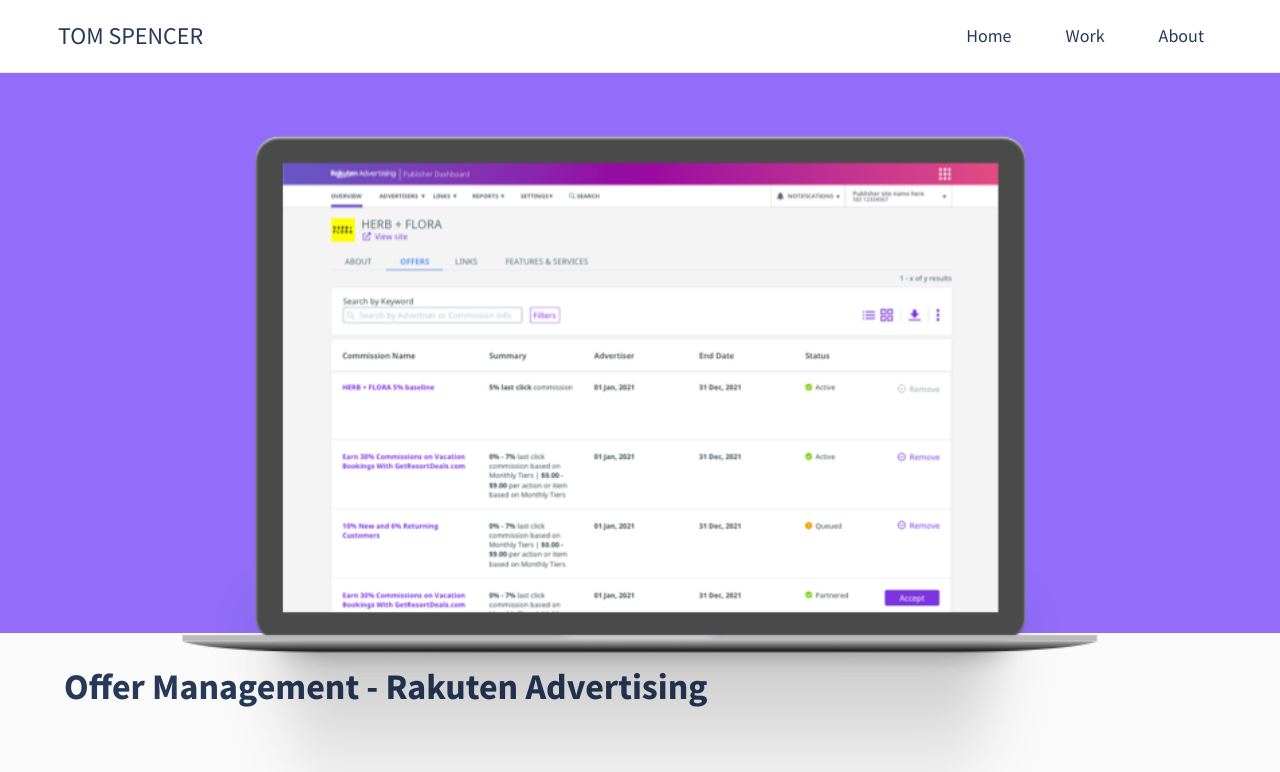
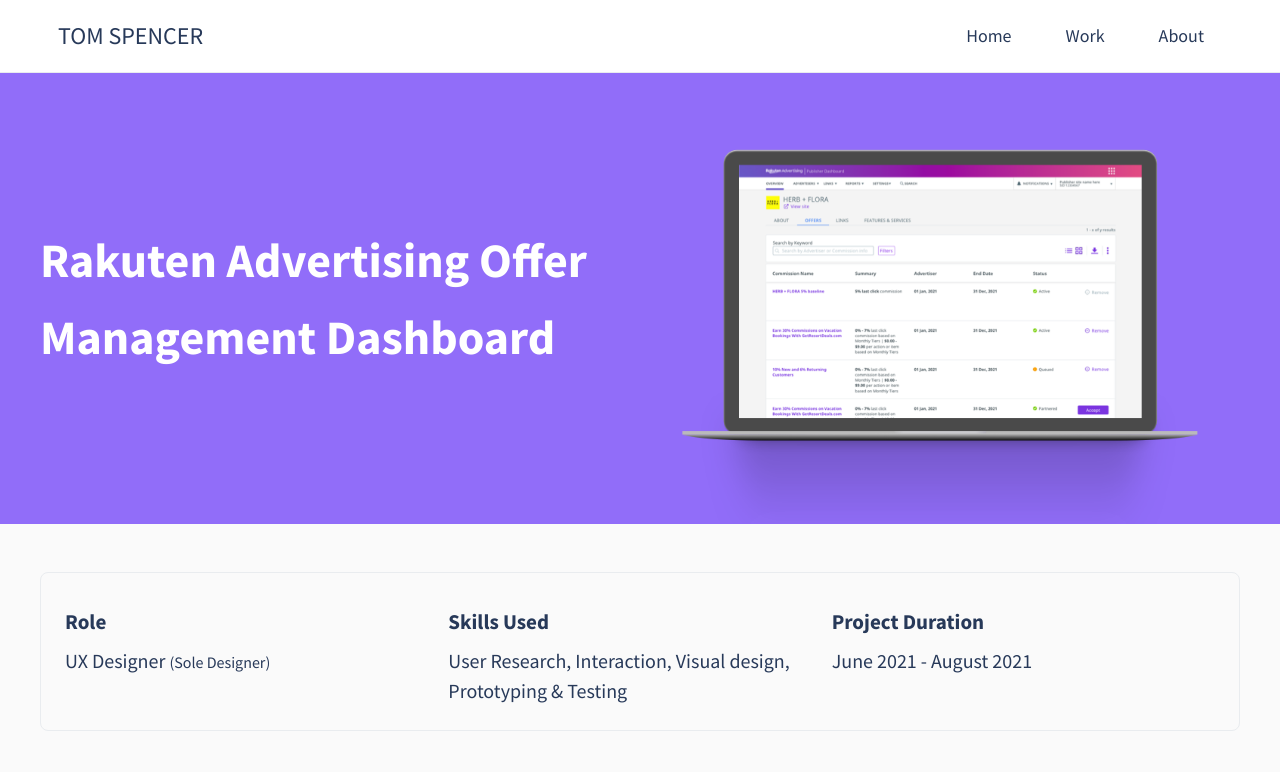
Before and after one commit to tomatronic/portfolio, a Next.js app: page /work/offer-management in a window 1280 px wide. Shown: the top 772 px of the page. Built offline with nearby package versions, Linux system fonts and the light colour scheme.

Commit message:
New additions

```diff
--- a/pages/css/home.module.css
+++ b/pages/css/home.module.css
@@ -6,8 +6,8 @@
 .introContainer {
     max-width: 100%;
     margin: 0 auto;
-    background: url(../../public/tomspencer.png) no-repeat right center;
     height: 600px;
+    display: flex;
 }
 
 .introLeft {
@@ -18,6 +18,10 @@
     width: 100%;
     max-width: 550px;
     height: 324px;
+}
+
+.introRight {
+    display: flex;
 }
 
 .intro {
--- a/pages/index.js
+++ b/pages/index.js
@@ -36,6 +36,9 @@
           <Link href="#work"><button className={styles.btnintro}>See what I do</button></Link>
           <Link href="/about"><a href="/about">More about me</a></Link>
         </div>
+      </div>
+      <div className={styles.introRight}>
+        <img src="/tomspencer.png" alt="Tom Spencer - UX/UI Designer" />
       </div>
       </div>
       </div>
--- a/pages/work/css/caseStudy.module.css
+++ b/pages/work/css/caseStudy.module.css
@@ -1,9 +1,25 @@
-.imagecontainer {
-    display: grid;
+.csIntroBanner {
+    display: flex;
     background-color: #916DF9;
-    height: 100vh;
-    max-height: 560px;
     width: 100%;
+  }
+
+  .csIntroduction {
+      display: flex;
+      align-items: center;
+  }
+
+  .csIdentity {
+      color: #FFF;
+      flex: 1;
+  }
+
+  .csIdentity h1 {
+      font-size: 48px;
+  }
+
+  .csIntroImage {
+      flex: 1;
   }
 
   .imagecontainer  > div {
@@ -106,14 +122,23 @@
     }
 
     .role {
-        flex: 1 1 0;
+        display: flex;
         border: 1px solid #e9ecef;
         border-radius: 8px;
-        padding: 0px 24px 24px;
+        padding: 24px;
+        margin: 48px 0;
+    }
+
+    .role > * {
+        flex: 1;
     }
 
     .role h3 {
-        margin: 24px 0;
+        margin: 8px 0;
+    }
+
+    .role p {
+        margin: 0;
     }
 
     .tags {
--- a/pages/work/offer-management.js
+++ b/pages/work/offer-management.js
@@ -7,13 +7,34 @@
     return (
         <>
             <NavBar />
-            <div className={styles.imagecontainer}>
-                <Image src="/topBanner.png" layout="fill" className={styles.image} />
+            <div className={styles.csIntroBanner}>
+                <div className="mainContainer">
+                    <div className={styles.csIntroduction}>
+                        <div className={styles.csIdentity}>
+                            <h1>Rakuten Advertising Offer Management Dashboard</h1>
+
+                        </div>
+                        <div className={styles.csIntroImage}>
+                            <img src="/topBanner.png" layout="fill" className={styles.image} />
+                        </div>
+                    </div>
+                </div>
             </div>
             <div className="mainContainer">
-                <div className={styles.csTitle}>
-                    <h1>Offer Management - Rakuten Advertising</h1>
-                </div>
+            <div className={styles.role}>
+                                <div>
+                                    <h3>Role</h3>
+                                    <p>UX Designer <span className={styles.tags}>(Sole Designer)</span></p>
+                                </div>
+                                <div>
+                                    <h3>Skills Used</h3>
+                                    <p>User Research, Interaction, Visual design, Prototyping &amp; Testing</p>
+                                </div>
+                                <div>
+                                    <h3>Project Duration</h3>
+                                    <p>June 2021 - August 2021</p>
+                                </div>
+                            </div>
                 <div className={styles.csOverview}>
                     <div className={styles.overview}>
                         <h2>Overview</h2>
@@ -21,14 +42,7 @@
                         <h2>Users and Audience</h2>
                     <p>The main users are the marketers that control a brands affiliate programme. They want to ensure they get the best possible return on commission. The users have a strong preference for a fast, easily accessible system.</p>
                     </div>
-                    <div className={styles.role}>
-                        <h3>My Role</h3>
-                        <p>UX Designer <span className={styles.tags}>(Sole Designer)</span></p>
-                        <h3>Skills Used</h3>
-                        <p>User Research, Interaction, Visual design, Prototyping &amp; Testing</p>
-                        <h3>Project Duration</h3>
-                        <p>June 2021 - August 2021</p>
-                    </div>
+
                 </div>
                 <div className={styles.section}>
 
```
Also changed, not shown: public/tomspencer.png.
